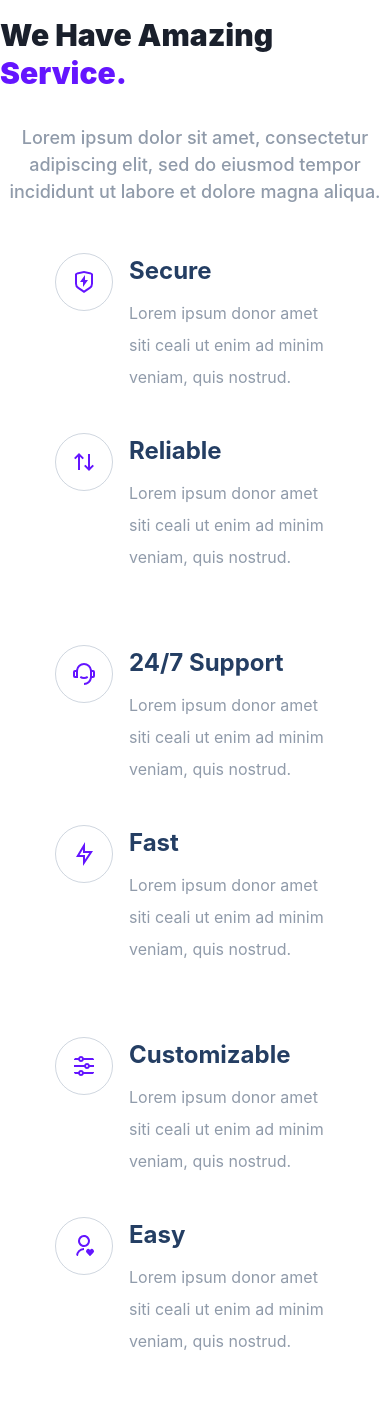
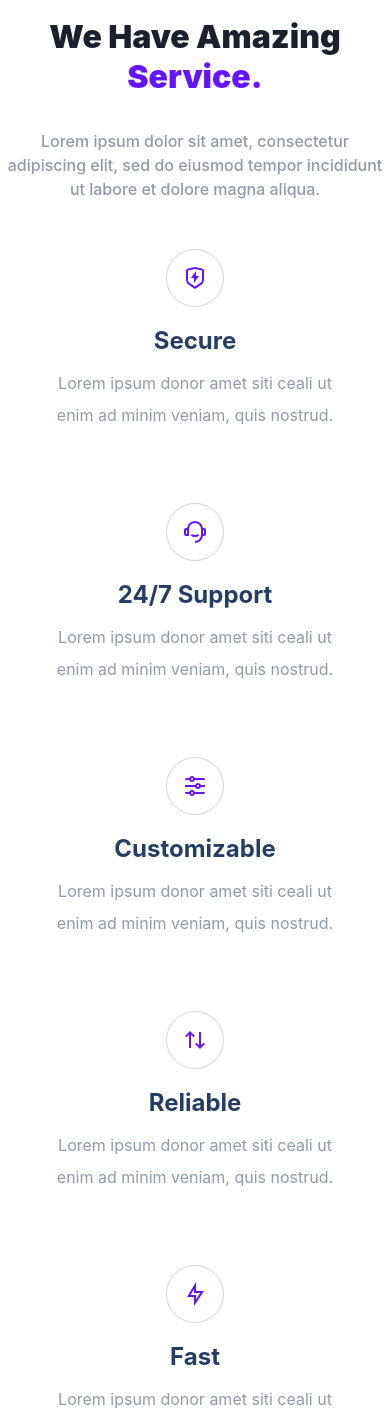
Before and after one commit to BenFeder/Treact-Project-HTML-CSS, a plain HTML site: page index.html in a window 390 px wide. Shown: the part 1120-2528 px from the top of the page. Drawn offline with Linux system fonts and the light colour scheme.

Commit message:
Site fully mobile responsive for features section.

```diff
--- a/index.html
+++ b/index.html
@@ -87,14 +87,12 @@
             </p>
           </div>
           <div class="row features__all">
-            <div class="features__column--one column">
               <div class="feature--wrapper">
                 <img
                   src="./assets/Secure Image.svg"
                   alt="Secure"
                   class="feature__img"
                 />
-
                 <div class="feature--text">
                   <h2>Secure</h2>
                   <p>
@@ -102,10 +100,42 @@
                     quis nostrud.
                   </p>
                 </div>
+              </div>
 
+
+              <div class="feature--wrapper">
+                <img
+                  src="assets/24 Support Image.svg"
+                  alt="24/7 Support"
+                  class="feature__img"
+                />
+                <div class="feature--text">
+                  <h2>24/7 Support</h2>
+                  <p>
+                    Lorem ipsum donor amet siti ceali ut enim ad minim veniam,
+                    quis nostrud.
+                  </p>
+                </div>
               </div>
 
               <div class="feature--wrapper">
+                <img
+                  src="./assets/Customizable Image.svg"
+                  alt="Customizable"
+                  class="feature__img"
+                />
+
+                <div class="feature--text">
+                  <h2>Customizable</h2>
+                  <p>
+                    Lorem ipsum donor amet siti ceali ut enim ad minim veniam,
+                    quis nostrud.
+                  </p>
+                </div>
+              </div>
+
+
+                        <div class="feature--wrapper">
                 <img
                   src="./assets/Reliable Image.svg"
                   alt="Reliable"
@@ -114,23 +144,6 @@
 
                 <div class="feature--text">
                   <h2>Reliable</h2>
-                  <p>
-                    Lorem ipsum donor amet siti ceali ut enim ad minim veniam,
-                    quis nostrud.
-                  </p>
-                </div>
-              </div>
-            </div>
-
-            <div class="featues__column--two column">
-              <div class="feature--wrapper">
-                <img
-                  src="assets/24 Support Image.svg"
-                  alt="24/7 Support"
-                  class="feature__img"
-                />
-                <div class="feature--text">
-                  <h2>24/7 Support</h2>
                   <p>
                     Lorem ipsum donor amet siti ceali ut enim ad minim veniam,
                     quis nostrud.
@@ -153,24 +166,7 @@
                   </p>
                 </div>
               </div>
-            </div>
 
-            <div class="features__column--three column">
-              <div class="feature--wrapper">
-                <img
-                  src="./assets/Customizable Image.svg"
-                  alt="Customizable"
-                  class="feature__img"
-                />
-
-                <div class="feature--text">
-                  <h2>Customizable</h2>
-                  <p>
-                    Lorem ipsum donor amet siti ceali ut enim ad minim veniam,
-                    quis nostrud.
-                  </p>
-                </div>
-              </div>
 
               <div class="feature--wrapper">
                 <img
@@ -186,7 +182,6 @@
                   </p>
                 </div>
               </div>
-            </div>
           </div>
         </div>
       </section>
--- a/styles.css
+++ b/styles.css
@@ -225,6 +225,12 @@ h2 {
 .features__row h1 {
   font-weight: 900;
 }
+
+.features__row h1 .purple {
+  display: block;
+  text-align: center;
+}
+
 .features__row p {
   color: #909baa;
   display: flex;
@@ -279,7 +285,6 @@ h2 {
   }
 
   nav {
-    /* flex-direction: column; */
     gap: 24px;
   }
 
@@ -343,4 +348,18 @@ h2 {
   .setup__img {
     max-width: 100%;
   }
+
+  .feature--wrapper {
+    flex-direction: column;
+    align-items: center;
+    text-align: center;
+  }
+
+  .features__row h1 {
+    font-size: 32px;
+  }
+
+  .features__row p {
+    font-size: 16px;
+  }
 }
```
